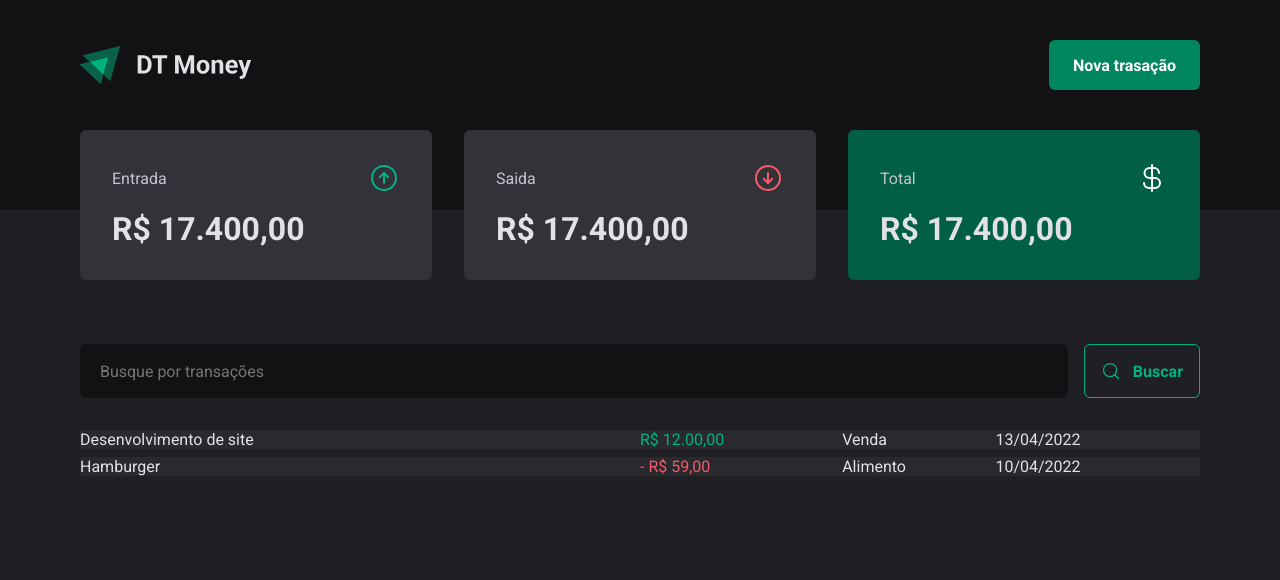
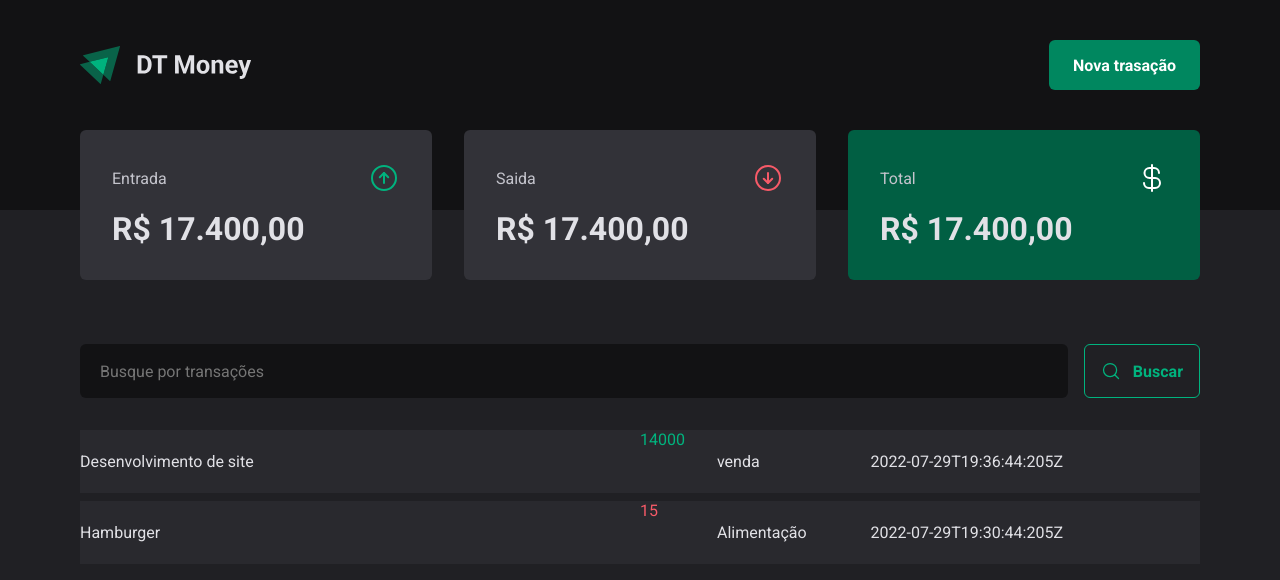
Before and after one commit to saimonbrito/criando-projeto-vite-TD-Mobey, a React (Vite) app: page / in a window 1280 px wide. Shown: the top 580 px of the page. Built offline with nearby package versions, Linux system fonts and the light colour scheme; data requests are answered from the project's data file.

Commit message:
fin do programa

```diff
--- a/package.json
+++ b/package.json
@@ -5,6 +5,7 @@
   "type": "module",
   "scripts": {
     "dev": "vite",
+    "dev:server": "json-server server.json -p 3333 -w -d 500",
     "build": "tsc && vite build",
     "lint": "eslint . --ext ts,tsx --report-unused-disable-directives --max-warnings 0",
     "preview": "vite preview"
@@ -27,6 +28,7 @@
     "eslint": "^8.53.0",
     "eslint-plugin-react-hooks": "^4.6.0",
     "eslint-plugin-react-refresh": "^0.4.4",
+    "json-server": "^0.17.4",
     "typescript": "^5.2.2",
     "vite": "^5.0.0"
   }
--- /dev/null
+++ b/server.json
@@ -0,0 +1,22 @@
+{
+  "transaction":[
+    {
+      "id":1,
+      "description": "Desenvolvimento de site ",
+      "type": "income",
+      "category":"venda",
+      "price": 14000,
+      "createdAT": "2022-07-29T19:36:44:205Z"
+    },
+    {
+      "id":2,
+      "description": "Hamburger ",
+      "type": "outcome",
+      "category":"Alimentação",
+      "price": 15,
+      "createdAT": "2022-07-29T19:30:44:205Z"
+    }
+
+
+  ]
+}
--- a/src/App.tsx
+++ b/src/App.tsx
@@ -2,6 +2,7 @@ import { ThemeProvider } from "styled-components";
 import { defaultTheme } from "./styles/themes/default";
 import { GlobalStyle } from "./styles/global";
 import { Transactions } from "./pages/Transactions";
+import { TransactionProvider } from "./components/contexts/TransactionContext";
 
 
 export function App() {
@@ -10,7 +11,12 @@ export function App() {
   return (
     <ThemeProvider theme={defaultTheme}>
       <GlobalStyle />
+       <TransactionProvider>
+
+
       <Transactions/>
+       </TransactionProvider>
+
     </ThemeProvider>
   )
 }
--- /dev/null
+++ b/src/components/contexts/TransactionContext.tsx
@@ -0,0 +1,45 @@
+import { ReactNode, createContext, useEffect, useState } from "react"
+
+interface transaction {
+  id:number;
+  description:string;
+  type: 'income'| 'outcome';
+  price: number;
+  category:string;
+  createdAT:string;
+}
+
+interface TransactionContextType{
+  transaction: transaction[];
+
+}
+
+interface TransactionProviderProps{
+  children: ReactNode;
+}
+ export const TransactionContext = createContext({} as TransactionContextType)
+
+export function TransactionProvider({children}:TransactionProviderProps) {
+
+  const [transaction,setTransaction] = useState<transaction[]>([])
+
+  async function ladTransactions(){
+    const response = await fetch("http://localhost:3333/transaction")
+     const data = await response.json();
+
+     setTransaction(data)
+
+  }
+
+
+   useEffect(() =>{
+
+    ladTransactions();
+   },[])
+  return (
+
+    <TransactionContext.Provider value={{transaction}} >
+        {children}
+    </TransactionContext.Provider>
+  )
+}
--- a/src/components/newTransitionmodal/index.tsx
+++ b/src/components/newTransitionmodal/index.tsx
@@ -23,9 +23,9 @@ export function NewTransactionModal(){
                  <ArrowCircleUp size={24}/>
                  Entrada
                 </TransitionTypeButton>
-              </TransitionType>
 
-              <TransitionType>
+
+
               <TransitionTypeButton variant="outcome" value="outcome">
                  <ArrowCircleDown size={24}/>
                  Saida
--- a/src/components/summary/index.tsx
+++ b/src/components/summary/index.tsx
@@ -1,9 +1,15 @@
 import { ArrowCircleDown, ArrowCircleUp, CurrencyDollar } from "phosphor-react";
 import { SummaryContainer, SummryCard } from "./styles";
+import { useContext } from "react";
+import { TransactionContext } from "../contexts/TransactionContext";
 
 
 
 export function Summary(){
+
+  const {transaction} = useContext(TransactionContext);
+  console.log(transaction)
+
   return(
     <SummaryContainer>
       <SummryCard>
--- a/src/pages/Transactions/index.tsx
+++ b/src/pages/Transactions/index.tsx
@@ -1,9 +1,14 @@
+import { useContext, useEffect, useState } from "react";
 import { Header } from "../../components/Header";
 import { SearchForm } from "../../components/searchForm";
 import { Summary } from "../../components/summary";
 import { PriceHighlight, TransactionsConteiner, TransactionsTable} from "./styles";
+import { TransactionContext } from "../../components/contexts/TransactionContext";
+
 
 export function Transactions(){
+ const {transaction} = useContext(TransactionContext);
+
   return(
     <div>
        <Header/>
@@ -13,21 +18,19 @@ export function Transactions(){
         <SearchForm/>
             <TransactionsTable>
             <tbody>
-              <tr>
-                <td width="50%">Desenvolvimento de site</td>
-                <PriceHighlight variant="income">
-                  R$ 12.00,00
-                </PriceHighlight>
-                <td>Venda</td>
-                <td>13/04/2022</td>
-              </tr>
-              <tr>
-                <td width="50%">Hamburger</td>
-                <PriceHighlight variant="outcome"> - R$ 59,00
-                </PriceHighlight>
-                <td>Alimento </td>
-                <td> 10/04/2022 </td>
-              </tr>
+              {transaction.map(transaction => {
+                return(
+                  <tr key={transaction.id}>
+                  <td width="50%">{transaction.description}</td>
+                  <PriceHighlight variant={transaction.type}>
+                  {transaction.price}
+                  </PriceHighlight>
+                  <td>{transaction.category}</td>
+                  <td>{transaction.createdAT}</td>
+                </tr>
+
+                )
+              })}
 
             </tbody>
           </TransactionsTable>
--- a/src/pages/Transactions/styles.ts
+++ b/src/pages/Transactions/styles.ts
@@ -6,17 +6,19 @@ export const TransactionsConteiner = styled.main`
   width: 100%;
   max-width: 1120px;
   margin: 4rem auto 0;
-  padding: 0 1.5rem;
+  padding: 0 2rem;
+
 
 
 `;
 
 export const TransactionsTable = styled.table`
-
+ height: 150px;
  width: 100%;
  border-collapse: separate;
  border-spacing: 0 0.5rem;
  margin-top: 1.5rem;
+
 
 tr{
       padding: 1.25rem 2rem;
```
Also changed, not shown: src/components/newTransitionmodal/Header/index.tsx (added, +23 -0 lines), 1 other file (tests, documents, lock files or other folders).
